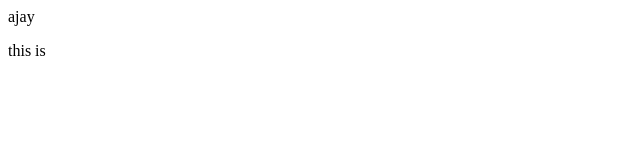
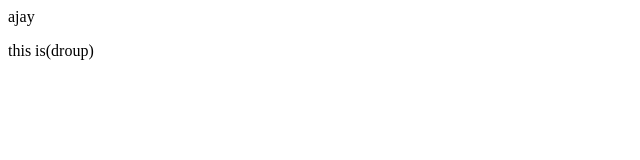
Before and after one commit to ajaydakhore24/localrepo, a plain HTML site: page index.html in a window 1280 px wide. Shown: the full height of the page, 0-640 px from the left. Drawn offline with Linux system fonts and the light colour scheme.

Commit message:
add drop

```diff
--- a/index.html
+++ b/index.html
@@ -1,2 +1,2 @@
 <p> ajay</p>
-<p>this is</p>
+<p>this is(droup)</p>
```
